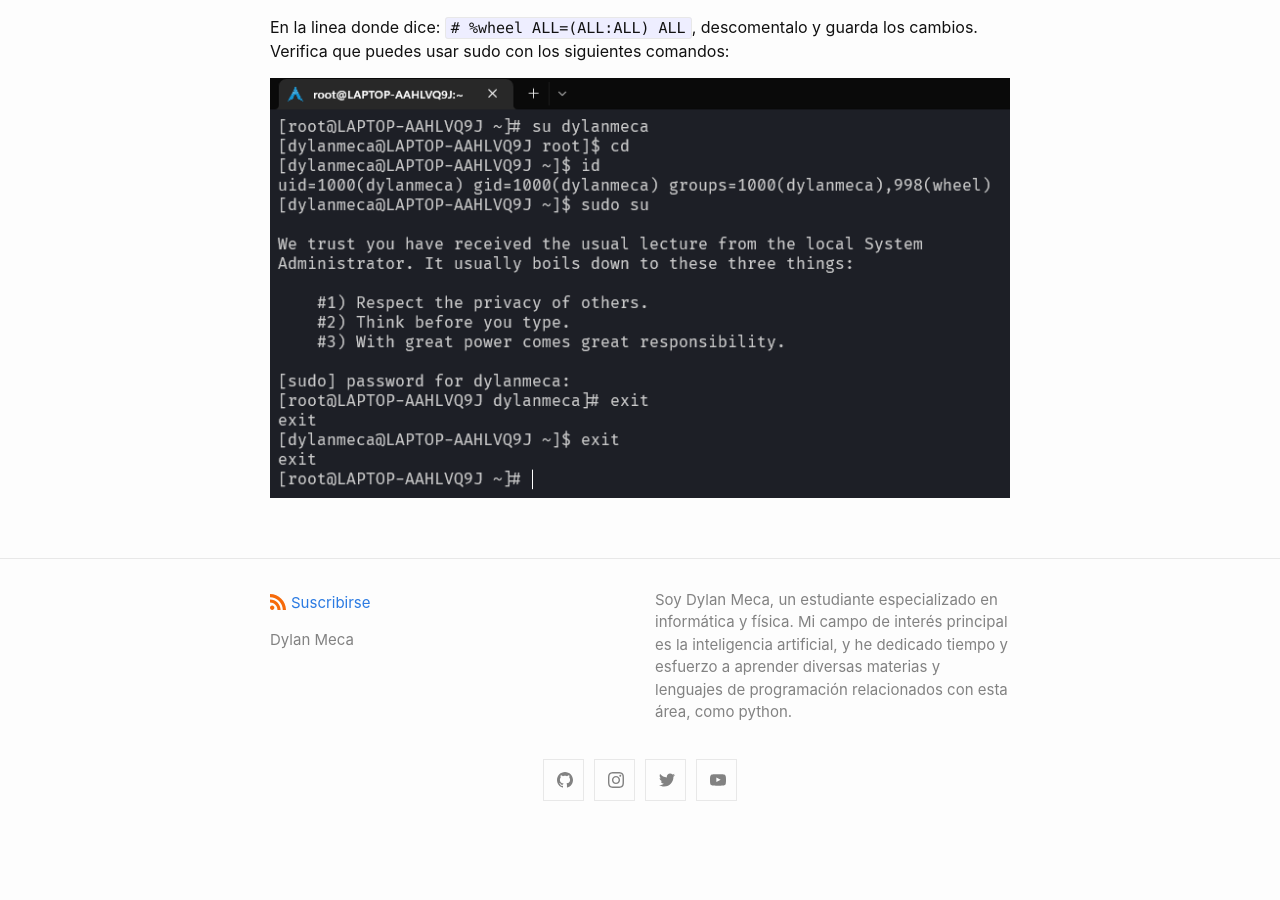
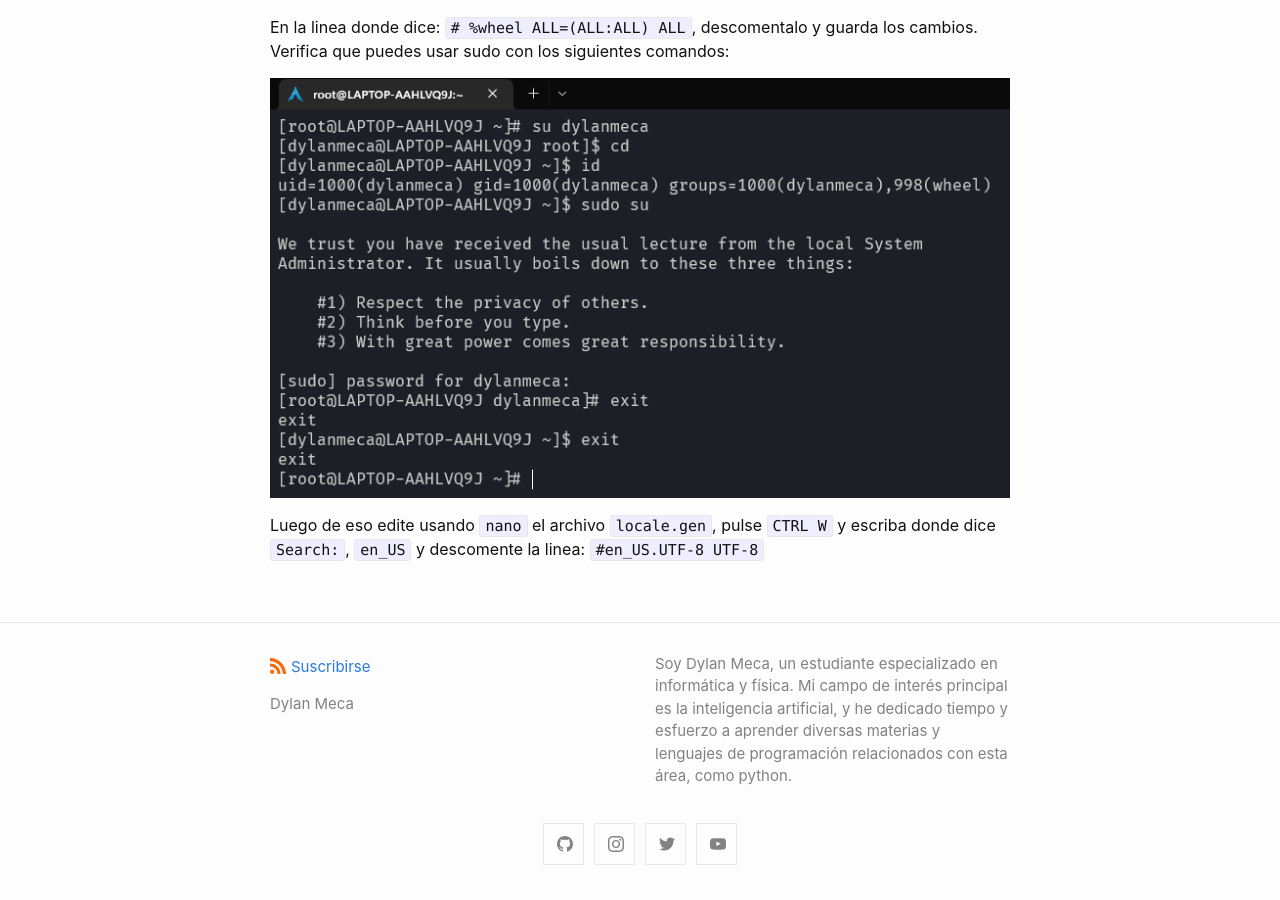
Before and after one commit to dylanmeca/dylanmeca.github.io, a Jekyll site: the page built from _posts/2023-02-05-Cómo-instalar-Arch-Linux-en-WSL2.md, in a window 1280 px wide and 900 px high, scrolled down 3408 px. Built offline with Jekyll 4.4.1, drawn with Linux system fonts in a browser that asks for light colours; a script that is not in the unit is left out; comment, search, counter and statistics services are not loaded; before the commit the page ends 4244 px from its top, so only the background shows below that.

Commit message:
Update 2023-02-05-Cómo-instalar-Arch-Linux-en-WSL2.md

````diff
--- a/_posts/2023-02-05-Cómo-instalar-Arch-Linux-en-WSL2.md
+++ b/_posts/2023-02-05-Cómo-instalar-Arch-Linux-en-WSL2.md
@@ -49,3 +49,5 @@
 En la linea donde dice: ```# %wheel ALL=(ALL:ALL) ALL```, descomentalo y guarda los cambios. Verifica que puedes usar sudo con los siguientes comandos:
 
 ![archlinux7](https://dylanmeca.github.io/assets/img/archlinux-7.png)
+
+Luego de eso edite usando ```nano``` el archivo ```locale.gen```, pulse ```CTRL W``` y escriba donde dice ```Search:```, ```en_US``` y descomente la linea: ```#en_US.UTF-8 UTF-8```
````
